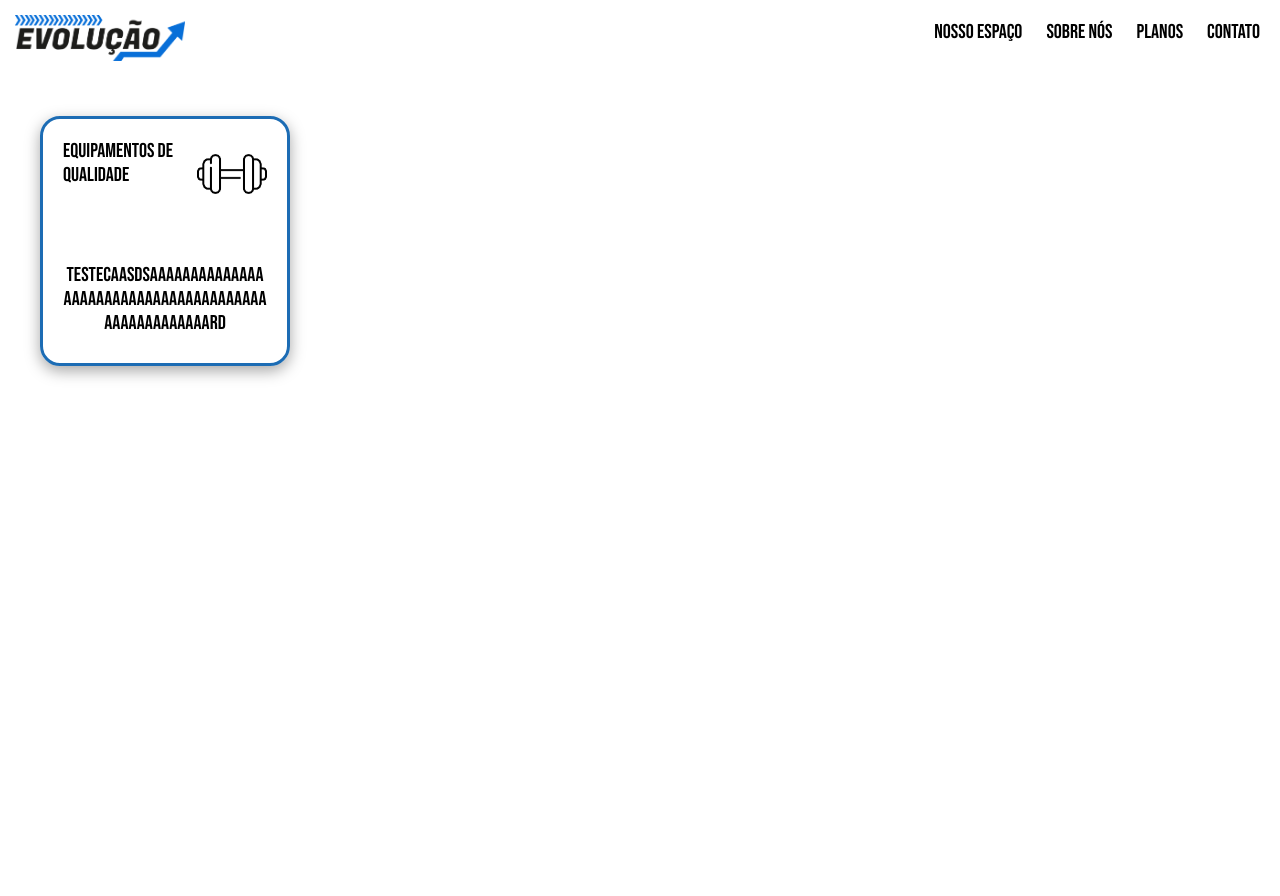
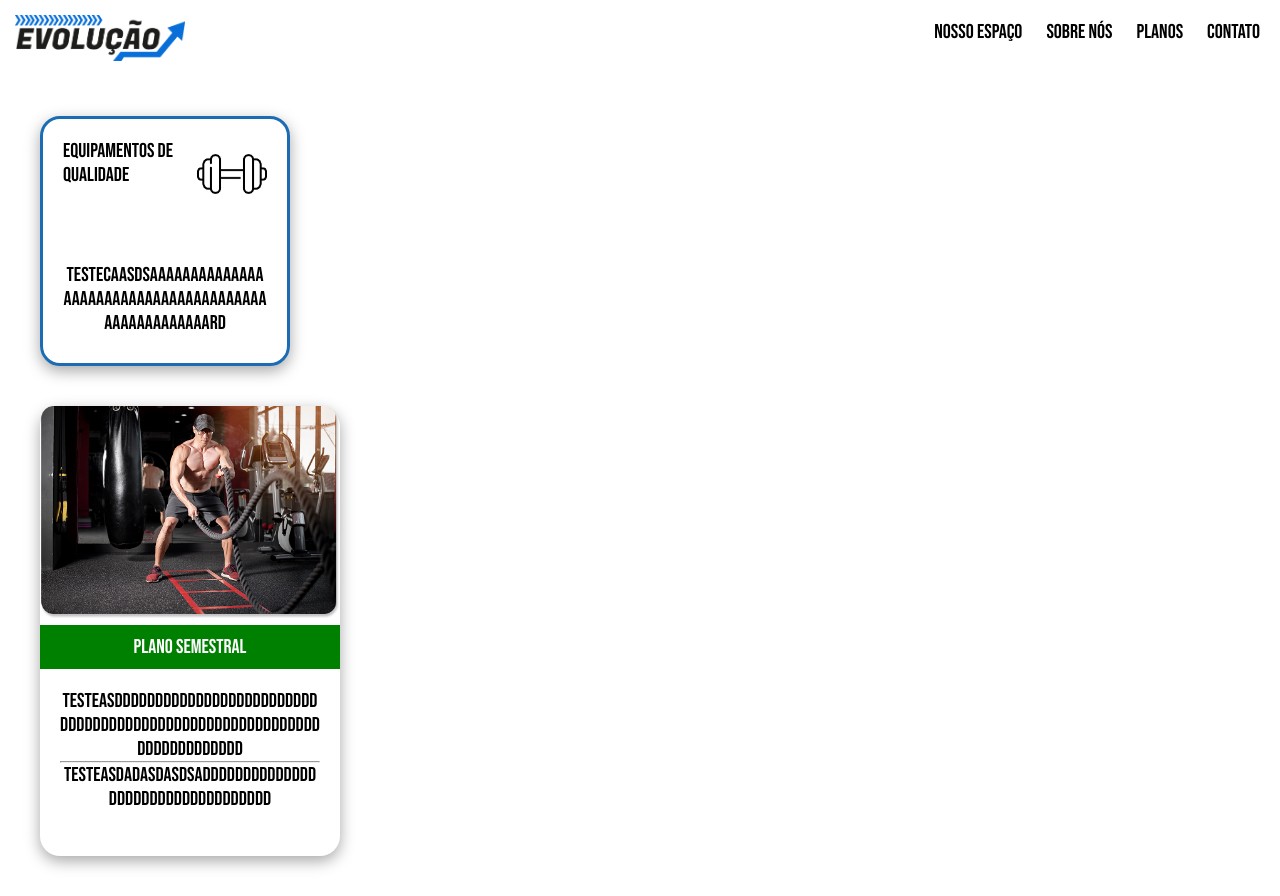
Before and after one commit to SamIamarino/Academia-Evolucao-Project, a React (Vite) app in the folder academia-evolucao/: page / in a window 1280 px wide. Before the commit the page ends 800 px from the top, so only its background shows below. Built offline with nearby package versions, Linux system fonts and the light colour scheme.

Commit message:
feat: criação do component PlanoCard

```diff
--- a/academia-evolucao/src/App.jsx
+++ b/academia-evolucao/src/App.jsx
@@ -1,7 +1,7 @@
 import React from 'react';
 import Header from './components/header/Header';
 import AboutCard from './components/aboutCard/AboutCard';
-
+import PlanoCard from './components/planoCard/PlanoCard';
 
 const App = () => {
 
@@ -9,6 +9,7 @@ const App = () => {
     <>
       <Header />
       <AboutCard />
+      <PlanoCard />
     </>
   );
 };
--- /dev/null
+++ b/academia-evolucao/src/components/planoCard/PlanoCard.css
@@ -0,0 +1,32 @@
+.plano-card{
+    width: 300px;
+    height: 450px;
+    /* border: 1px solid black; */
+    border-radius: 20px;
+    display: flex;
+    flex-direction: column;
+    justify-content: space-between;
+    /* only for styling purposes */
+    margin: 40px;
+    box-shadow: rgba(0, 0, 0, 0.35) 0px 5px 15px;
+}
+.plano-img{
+    width: 100%;
+}
+
+.plano-card-header{
+    background-color: green;
+    width: 100%;
+    text-align: center;
+    color: white;
+    padding: 10px;
+}
+
+.plano-card-body{
+    padding: 20px;
+    text-align: center;
+    height: 100%;
+    white-space: normal;
+    word-wrap: break-word;
+    overflow-wrap: break-word;
+}
--- a/academia-evolucao/src/components/planoCard/PlanoCard.jsx
+++ b/academia-evolucao/src/components/planoCard/PlanoCard.jsx
@@ -1,8 +1,21 @@
-import React
- from "react";
-export default function PlanoCard (){
+import './PlanoCard.css'
+import fotoExercicio from '../../assets/carafazendoexercicio.png'
+export default function PlanoCard ({plano,description1,description2}){
 
     return(
-        <h1>teste </h1>
+        <div className="plano-card">
+            <div>
+                <img src={fotoExercicio} alt="Imagem plano" className='plano-img'/>
+                <div className="plano-card-header">
+                    <h1>{plano} Plano semestral</h1>
+                </div>
+
+            </div>
+            <div className='plano-card-body'>
+                <p>{description1}testeasdddddddddddddddddddddddddddddddddddddddddddddddddddddddddddddddddddddd</p>
+                <hr />
+                <p>{description2}testeasdadasdasdsadddddddddddddddddddddddddddddddddd</p>
+            </div>
+        </div>
     );
 }
```
Also changed, not shown: academia-evolucao/src/assets/carafazendoexercicio.png (added).
